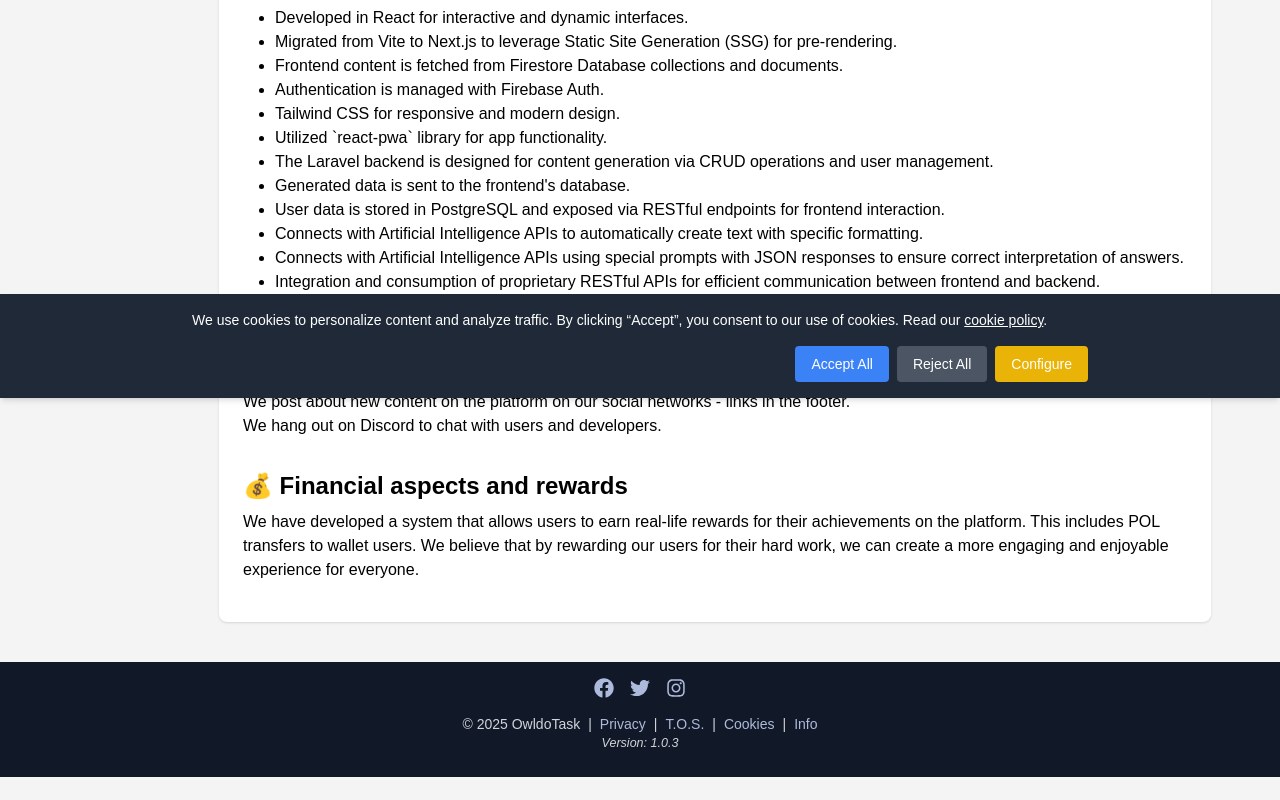
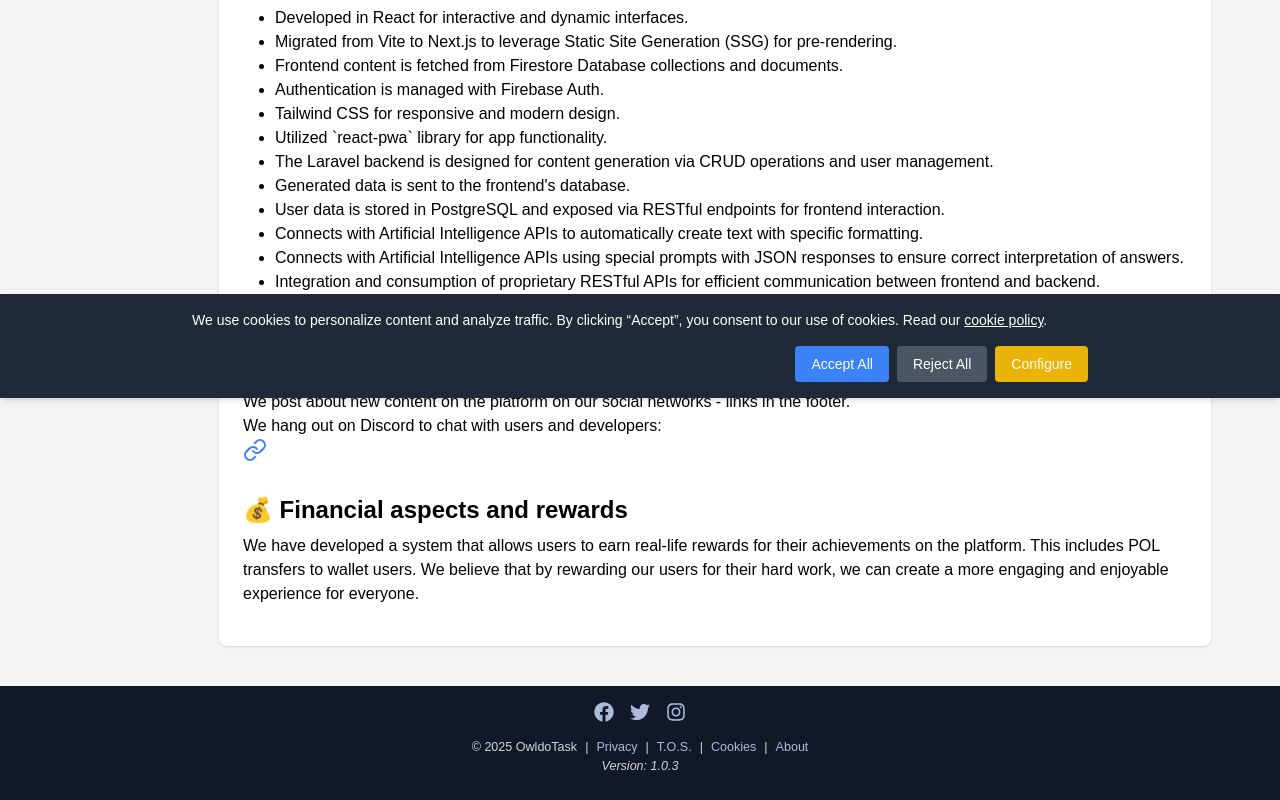
Before and after one commit to JorgeGolo/owldotaskcollabs, a Next.js app: page /about in a window 1280 px wide. Shown: the part 402-1202 px from the top of the page. Before the commit the page ends 1179 px from the top, so only its background shows below. Built offline with nearby package versions, Linux system fonts and the light colour scheme; no server answers.

Commit message:
last minor changes

```diff
--- a/src/components/Footer.jsx
+++ b/src/components/Footer.jsx
@@ -30,7 +30,7 @@ const Footer = () => {
         ))}
         </div>
 
-        <div className="flex justify-center text-sm">
+        <div className="flex justify-center text-ssm">
         <span className="mx-2 hover:text-white">© {new Date().getFullYear()} OwldoTask</span>
           <span>|</span>
           <Link href="/privacypolicy" className="mx-2 hover:text-white">
@@ -46,7 +46,7 @@ const Footer = () => {
           </Link>
           <span>|</span>
           <Link href="/about" className="mx-2 hover:text-white">
-            Info
+            About
           </Link>
         </div>
         {appVersion && <p className="text-ssm italic mb-2 text-gray-300">Version: {appVersion}</p>}
--- a/src/components/Header.jsx
+++ b/src/components/Header.jsx
@@ -75,12 +75,12 @@ const Header = memo(() => {
             </div>
           </div>
           <img
-            src={user.photoURL || "/assets/images/logo-64x64.png"} // Usa photoURL o el avatar por defecto
+            src={user.photoURL || "/assets/images/logo-64x64.svg"} // Usa photoURL o el avatar por defecto
             alt="Foto de perfil"
             className="avatar cursor-pointer"
             onClick={() => router.push("/profile")}
             onError={(e) => {
-              e.target.src = "/assets/images/logo-64x64.png"; // Fallback por si la URL de la imagen es inválida
+              e.target.src = "/assets/images/logo-64x64.svg"; // Fallback por si la URL de la imagen es inválida
             }}
           />
         </div>
--- a/src/pages/about/index.jsx
+++ b/src/pages/about/index.jsx
@@ -2,6 +2,7 @@ import { React, useState, useEffect } from 'react';
 import SwiperGallery from '../../components/SwiperGallery';
 import { motion } from 'framer-motion';
 import Head from 'next/head';
+import { Link } from 'lucide-react';
 
 const about = () => {
   const [canonicalUrl, setCanonicalUrl] = useState("");
@@ -76,7 +77,11 @@ const about = () => {
               <ul>
                 <li>We are active on Reddit to create community and get good feedback</li>
                 <li>We post about new content on the platform on our social networks - links in the footer.</li>
-                <li>We hang out on Discord to chat with users and developers.</li>
+                <li>We hang out on Discord to chat with users and developers:
+                  <Link href="https://discord.gg/ZkFUudxw" className="text-blue-500 hover:underline">
+                    Join us!
+                  </Link>
+                </li>
               </ul>
             </p>
 
--- /dev/null
+++ b/src/reportWebVitals.js
@@ -0,0 +1,13 @@
+const reportWebVitals = onPerfEntry => {
+  if (onPerfEntry && onPerfEntry instanceof Function) {
+    import('web-vitals').then(({ getCLS, getFID, getFCP, getLCP, getTTFB }) => {
+      getCLS(onPerfEntry);
+      getFID(onPerfEntry);
+      getFCP(onPerfEntry);
+      getLCP(onPerfEntry);
+      getTTFB(onPerfEntry);
+    });
+  }
+};
+
+export default reportWebVitals;
```
Also changed, not shown: src/setupTests.js (added, +5 -0 lines), src/logo.svg (added), 1 other file (tests, documents, lock files or other folders).
